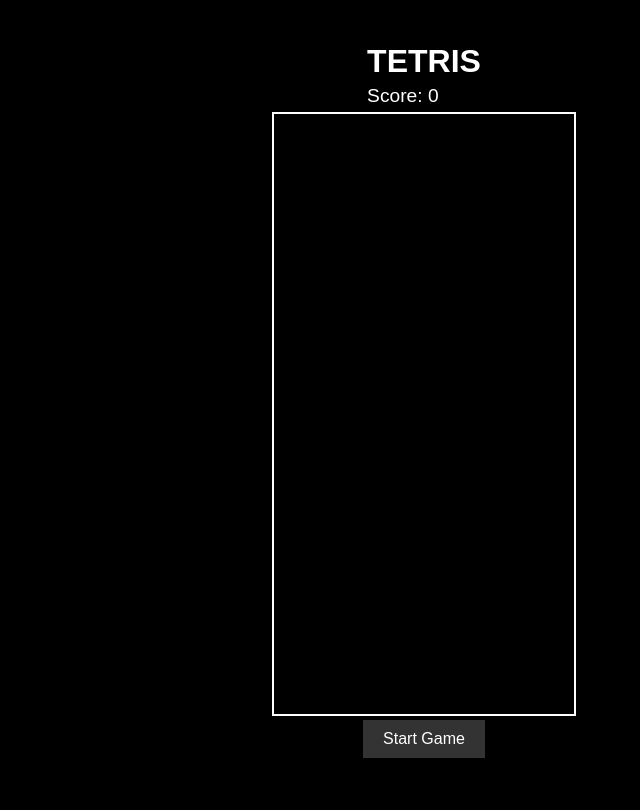
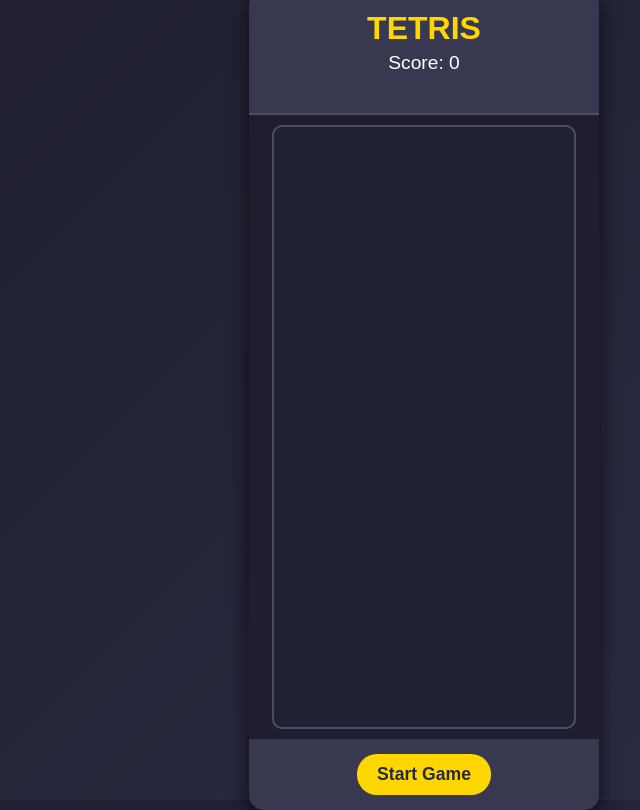
Before and after one commit to xavianpanjwani/tetris, a plain HTML site: page index.html in a window 1280 px wide. Shown: the whole page, without its empty margins (216-856 px from the left). Drawn offline with Linux system fonts and the light colour scheme.

Commit message:
Update styles.css

```diff
--- a/styles.css
+++ b/styles.css
@@ -1,49 +1,89 @@
+/* General body styling */
 body {
     margin: 0;
     display: flex;
     justify-content: center;
     align-items: center;
     height: 100vh;
-    background: #000;
-    font-family: Arial, sans-serif;
-    color: white;
+    background: linear-gradient(135deg, #1e1e2f, #2d2d47);
+    font-family: 'Arial', sans-serif;
+    color: #ffffff;
 }
 
+/* Container for the Tetris game */
 .tetris-container {
     display: flex;
     flex-direction: column;
     align-items: center;
+    width: 350px;
+    background: #29293d;
+    border-radius: 15px;
+    box-shadow: 0 8px 20px rgba(0, 0, 0, 0.7);
+    overflow: hidden;
+}
+
+/* Header styling */
+header {
+    text-align: center;
+    padding: 20px 0;
+    background: #383850;
+    border-bottom: 2px solid #4c4c66;
+    width: 100%;
+}
+
+header h1 {
+    margin: 0;
+    font-size: 2rem;
+    color: #ffd700;
+}
+
+header .score {
+    margin-top: 5px;
+    font-size: 1.2rem;
+    color: #ffffff;
+}
+
+/* Canvas styling */
+main {
+    width: 100%;
+    padding: 10px;
+    background: #1e1e2f;
 }
 
 canvas {
-    border: 2px solid white;
-    background: #000;
+    display: block;
+    margin: 0 auto;
+    background: #212135;
+    border: 2px solid #4c4c66;
+    border-radius: 10px;
 }
 
-.scoreboard {
-    margin-top: 10px;
+/* Footer and button styling */
+footer {
+    padding: 15px 0;
+    background: #383850;
+    width: 100%;
     text-align: center;
 }
 
-h1 {
-    font-size: 2rem;
-    margin: 0;
-}
-
-p {
-    font-size: 1.2rem;
-    margin: 5px 0;
-}
-
 button {
+    background: #ffd700;
+    color: #29293d;
+    font-size: 1.1rem;
     padding: 10px 20px;
-    font-size: 1rem;
-    color: #fff;
-    background: #333;
     border: none;
+    border-radius: 20px;
     cursor: pointer;
+    font-weight: bold;
+    transition: transform 0.2s, background-color 0.3s;
 }
 
 button:hover {
-    background: #555;
+    background: #e6c200;
+    transform: scale(1.1);
 }
+
+button:active {
+    transform: scale(1);
+    background: #d4b000;
+}
```
